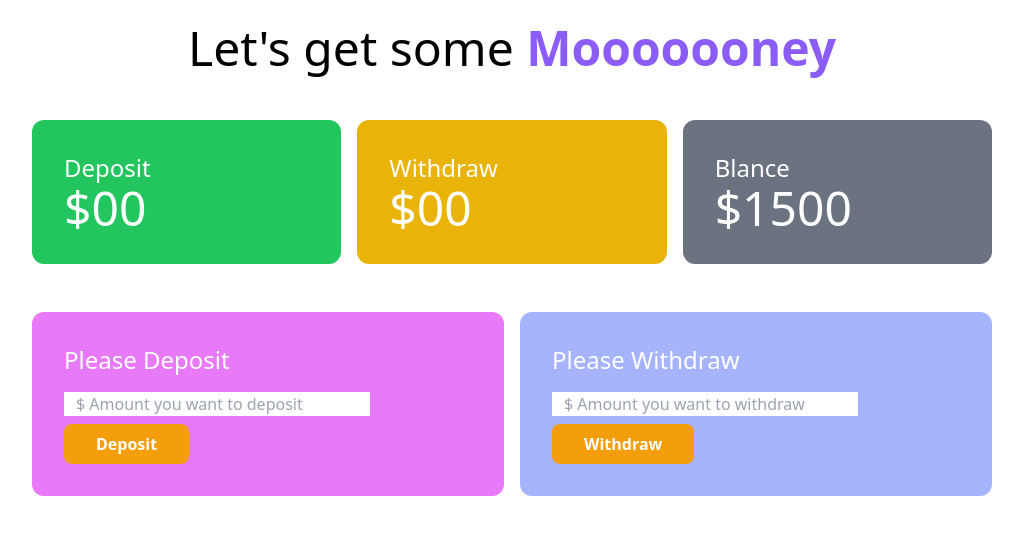
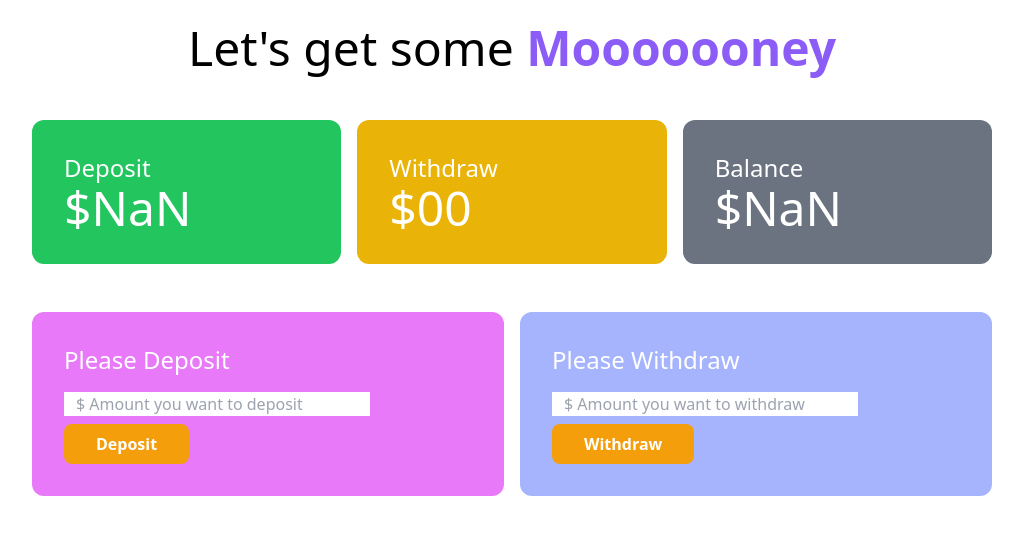
Before and after one commit to Developer-AbuBakar/bank-insurance, a plain HTML site: page bank.html in a window 1280 px wide. Both pictures are taken after a click on the button "Deposit". Shown: the whole page, without its empty margins (128-1151 px from the left). Drawn offline with nearby package versions, Linux system fonts and the light colour scheme.

Commit message:
added money adding option with main balance

```diff
--- a/bank.html
+++ b/bank.html
@@ -18,25 +18,25 @@
             <div class="grid grid-cols-3 gap-4 w-9/12 mx-auto text-white">
                 <div class="bg-green-500 p-8 rounded-xl">
                     <h4 class="text-2xl">Deposit</h4>
-                    <h2 class="text-5xl">$00</h2>
+                    <h2 class="text-5xl">$<span id="deposit-total">00</span></h2>
                 </div>
                 <div class="bg-yellow-500 p-8 rounded-xl">
                     <h4 class="text-2xl">Withdraw</h4>
                     <h2 class="text-5xl">$00</h2>
                 </div>
                 <div class="bg-gray-500 p-8 rounded-xl">
-                    <h4 class="text-2xl">Blance</h4>
-                    <h2 class="text-5xl">$1500</h2>
+                    <h4 class="text-2xl">Balance</h4>
+                    <h2 class="text-5xl">$<span id="balance-total">1500</span></h2>
                 </div>
             </div>
         </section>
         <!-- deposit and withdraw -->
         <section class="mt-12">
-            <div class="grid grid-cols-2 gap-4 w-9/12 mx-auto text-white">
+            <div class="grid grid-cols-2 gap-4 w-9/12 mx-auto">
                 <div class="bg-fuchsia-400 p-8 rounded-xl">
-                    <h4 class="text-2xl mb-4">Please Deposit</h4>
+                    <h4 class="text-2xl mb-4 text-white">Please Deposit</h4>
 
-                        <input class="w-9/12 block mb-2 px-3" id="deposit-field"
+                        <input id="deposit-field" class="w-9/12 block mb-2 px-3"
                           placeholder="$ Amount you want to deposit">
 
                         <button id="btn-deposit" class="bg-amber-500 hover:bg-gray-700 px-8 py-2
@@ -44,7 +44,7 @@
 
                 </div>
                 <div class="bg-indigo-300 p-8 rounded-xl">
-                    <h4 class="text-2xl mb-4">Please Withdraw</h4>
+                    <h4 class="text-2xl mb-4 text-white">Please Withdraw</h4>
 
                     <input class="w-9/12 block mb-2 px-3" id="user-email"
                     placeholder="$ Amount you want to withdraw">
@@ -57,5 +57,6 @@
 
         </section>
     </main>
+    <script src="deposit.js"></script>
 </body>
 </html>
--- /dev/null
+++ b/deposit.js
@@ -0,0 +1,33 @@
+document.getElementById('btn-deposit').addEventListener('click', function(){
+    // console.log('deposit button cliked')
+    const depositField = document.getElementById('deposit-field');
+    const newDepositAmountString = depositField.value;
+    const newDepositAmount = parseFloat(newDepositAmountString)
+
+
+    const depositTotalElement = document.getElementById('deposit-total');
+    const previousDepositTotalString = depositTotalElement.innerText;
+    const previousDepositTotal = parseFloat(previousDepositTotalString)
+
+    const currentDepositTotal = previousDepositTotal + newDepositAmount;
+    depositTotalElement.innerText = currentDepositTotal;
+
+
+    const balanceTotalElement = document.getElementById('balance-total');
+    const previousBalanceTotalString = balanceTotalElement.innerText;
+    const previousBalanceTotal = parseFloat(previousBalanceTotalString)
+
+    const currentBalanceTotal = previousBalanceTotal + newDepositAmount;
+    balanceTotalElement.innerText = currentBalanceTotal;
+
+
+
+
+
+
+
+
+
+    depositField.value ='';
+
+})
```
